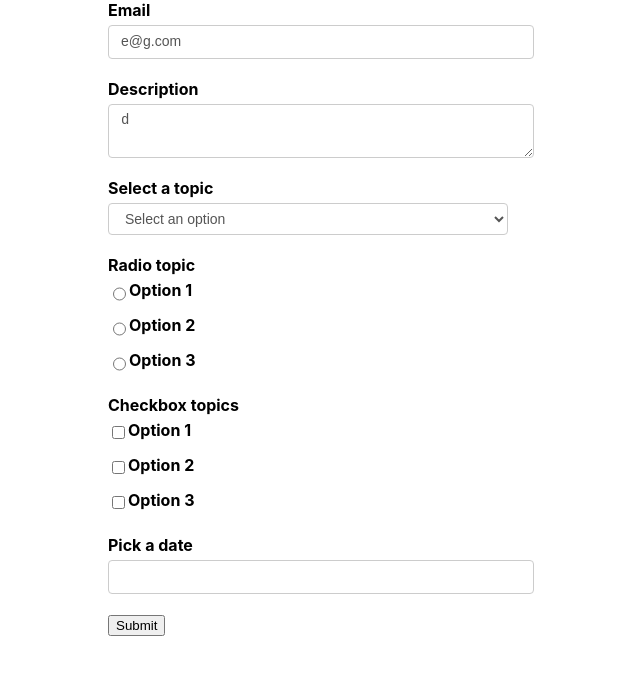
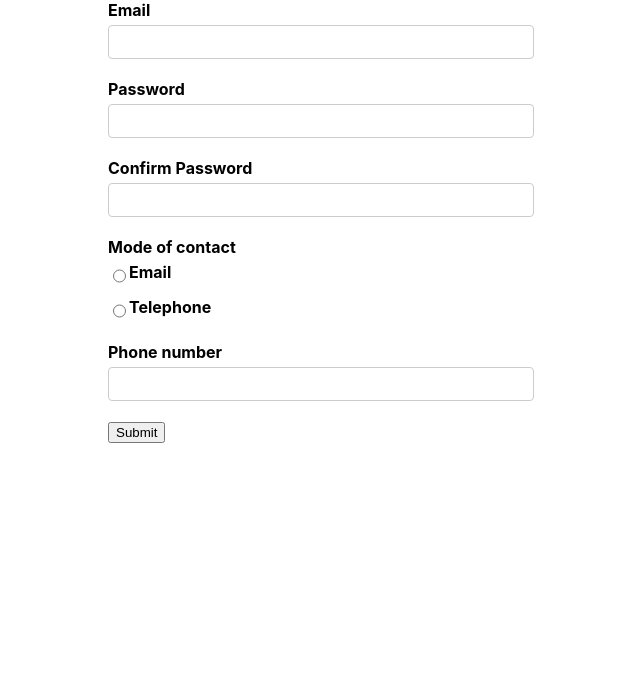
Before and after one commit to edwinisnow/react-formik-forms, a React (Create React App) app in the folder react-formik-forms/: page / in a window 1280 px wide. Shown: the top 674 px of the page, without its empty margins (319-959 px from the left). Built offline with nearby package versions, Linux system fonts and the light colour scheme.

Commit message:
Login, Registration Form

```diff
--- a/react-formik-forms/src/App.css
+++ b/react-formik-forms/src/App.css
@@ -11,6 +11,7 @@
 
 input[type="text"],
 input[type="email"],
+input[type="password"],
 select,
 textarea {
   display: block;
--- a/react-formik-forms/src/App.js
+++ b/react-formik-forms/src/App.js
@@ -1,11 +1,13 @@
 // import logo from './logo.svg';
 import "./App.css";
 import FormikContainer from "./components/FormikContainer";
+import LoginForm from "./components/LoginForm";
+import RegistrationForm from "./components/RegistrationForm";
 
 function App() {
   return (
     <div className="App">
-      <FormikContainer />
+      <RegistrationForm />
     </div>
   );
 }
--- /dev/null
+++ b/react-formik-forms/src/components/LoginForm.js
@@ -0,0 +1,49 @@
+import React from "react";
+import { Formik, Form } from "formik";
+import * as Yup from "yup";
+import FormikControl from "./FormikControl";
+
+function LoginForm() {
+  const initialValues = {
+    email: "",
+    password: "",
+  };
+  const validationSchema = Yup.object({
+    email: Yup.string().email("Invalid email format").required("Required"),
+    password: Yup.string().required("Required"),
+  });
+  const onSubmit = (values) => {
+    console.log("Form data ", values);
+  };
+  return (
+    <Formik
+      initialValues={initialValues}
+      validationSchema={validationSchema}
+      onSubmit={onSubmit}
+    >
+      {(formik) => {
+        return (
+          <Form>
+            <FormikControl
+              control="input"
+              type="email"
+              label="Email"
+              name="email"
+            />
+            <FormikControl
+              control="input"
+              type="password"
+              label="Password"
+              name="password"
+            />
+            <button type="submit" disabled={!formik.isValid}>
+              Submit
+            </button>
+          </Form>
+        );
+      }}
+    </Formik>
+  );
+}
+
+export default LoginForm;
--- /dev/null
+++ b/react-formik-forms/src/components/RegistrationForm.js
@@ -0,0 +1,83 @@
+import React from "react";
+import { Formik, Form } from "formik";
+import * as Yup from "yup";
+import FormikControl from "./FormikControl";
+
+function RegistrationForm() {
+  const options = [
+    { key: "Email", value: "emailmoc" },
+    { key: "Telephone", value: "telephonemoc" },
+  ];
+  const initialValues = {
+    email: "",
+    password: "",
+    confirmPassword: "",
+    modeOfContact: "",
+    phone: "",
+  };
+  const validationSchema = Yup.object({
+    email: Yup.string().email("Invalid email format").required("Required"),
+    password: Yup.string().required("Required"),
+    confirmPassword: Yup.string()
+      .oneOf([Yup.ref("password"), ""], "Passwords must watch")
+      .required("Required"),
+    modeOfContact: Yup.string().required("Required"),
+    phone: Yup.string().when("modeOfContact", {
+      is: "telephonemoc",
+      then: Yup.string().required("Required"),
+    }),
+  });
+  const onSubmit = (values) => {
+    console.log("Form data ", values);
+  };
+  return (
+    <Formik
+      initialValues={initialValues}
+      validationSchema={validationSchema}
+      onSubmit={onSubmit}
+    >
+      {(formik) => {
+        return (
+          <Form>
+            <FormikControl
+              control="input"
+              type="email"
+              label="Email"
+              name="email"
+            />
+            <FormikControl
+              control="input"
+              type="password"
+              label="Password"
+              name="password"
+            />
+            <FormikControl
+              control="input"
+              type="password"
+              label="Confirm Password"
+              name="confirmPassword"
+            />
+            <FormikControl
+              control="radio"
+              label="Mode of contact"
+              name="modeOfContact"
+              options={options}
+            />
+            <FormikControl
+              control="input"
+              type="text"
+              label="Phone number"
+              name="phone"
+            />
+
+            <button type="submit" disabled={!formik.isValid}>
+              Submit
+            </button>
+          </Form>
+        );
+      }}
+    </Formik>
+  );
+}
+
+export default RegistrationForm;
```
